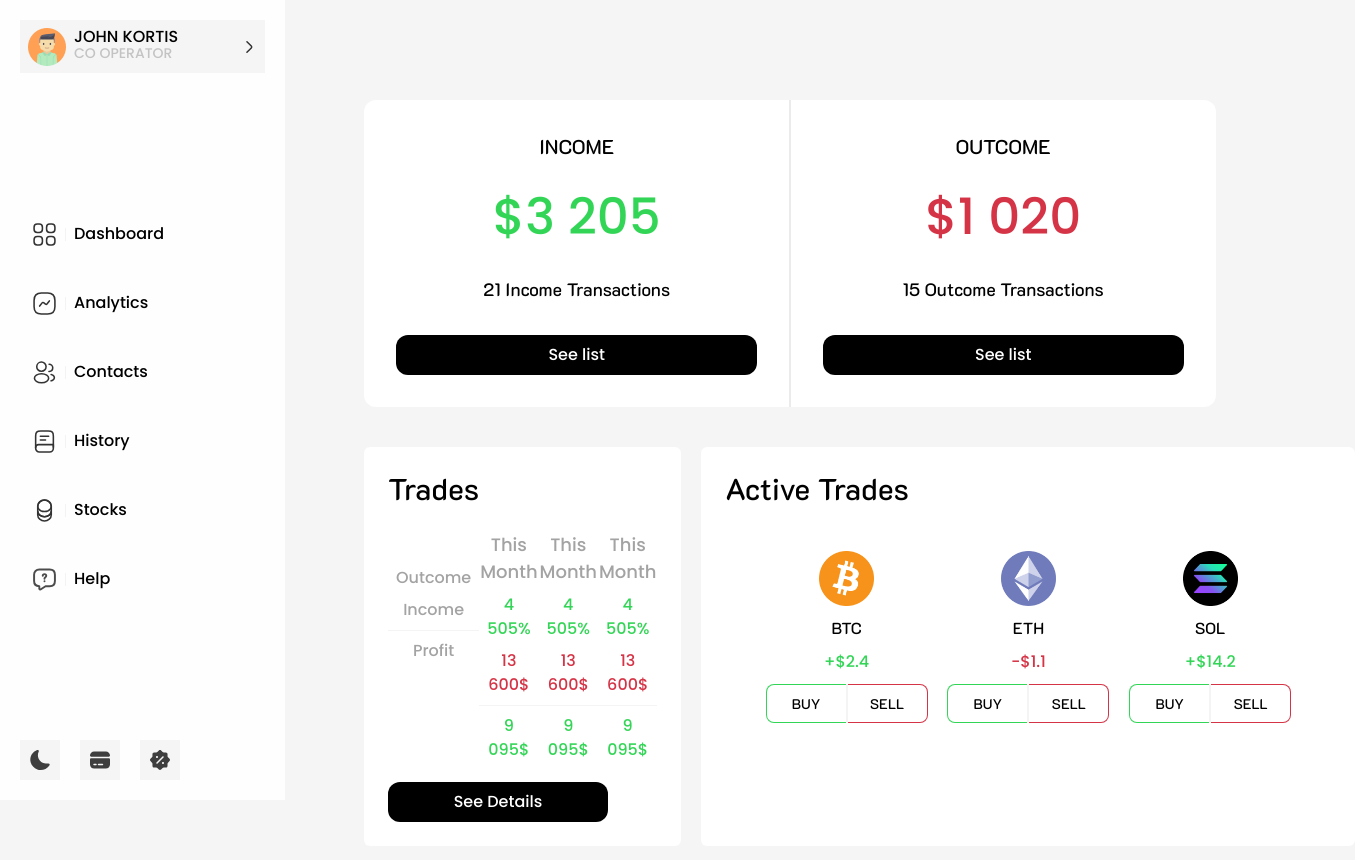
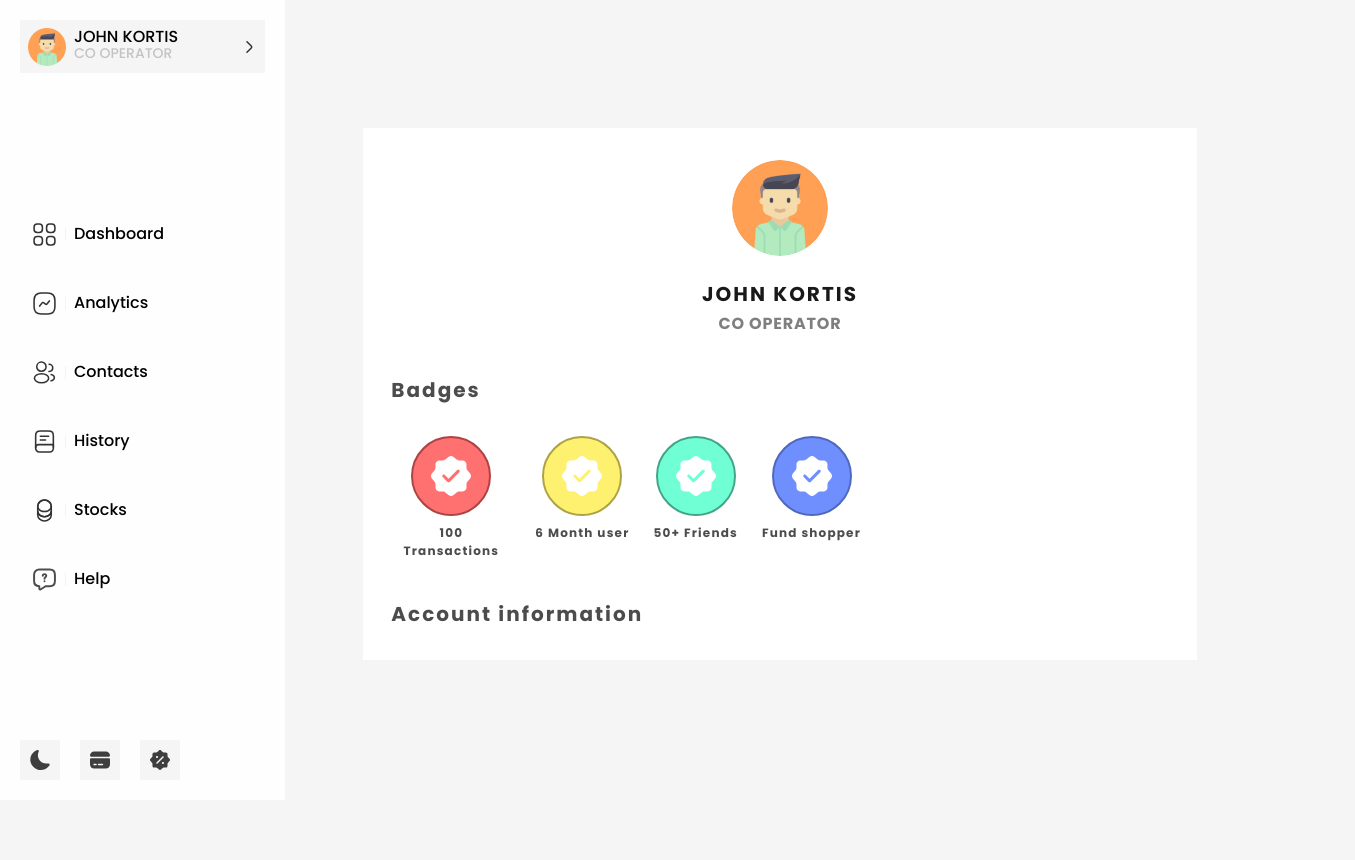
Before and after one commit to ModernDesigners/ModernBank, a React (Vite) app: page / in a window 1280 px wide. Shown: the top 860 px of the page, 1355 px wide, since content can reach past the window. After the commit the page ends 800 px from the top, so only its background shows below. Built offline with nearby package versions, Linux system fonts and the light colour scheme.

Commit message:
Started Profile Page

```diff
--- /dev/null
+++ b/src/API/Badges.ts
@@ -0,0 +1,8 @@
+const Badges = [
+  { id: 1, name: "100 Transactions", color: "#FF7070", bColor: "#AD4343" },
+  { id: 2, name: "6 Month user", color: "#FFF170", bColor: "#ADA345" },
+  { id: 3, name: "50+ Friends", color: "#70FFD4", bColor: "#43A587" },
+  { id: 4, name: "Fund shopper", color: "#708FFF", bColor: "#5068BD" },
+];
+
+export default Badges;
--- a/src/App.tsx
+++ b/src/App.tsx
@@ -1,13 +1,13 @@
 import Navbar from "./components/Navbar/Navbar";
-import Analytics from "./pages/Analytics/Analytics";
-import Authentication from "./pages/Authentication/Authentication";
-import Dashboard from "./pages/Dashboard/Dashboard";
+import Profile from "./pages/Profile/Profile";
 
 function App() {
   return (
     <>
       <Navbar />
-      <Analytics />
+      <div className="flex flex-col pt-32 w-[calc(100%-280px)] ml-auto items-center">
+        <Profile />
+      </div>
     </>
   );
 }
--- /dev/null
+++ b/src/components/Badge.tsx
@@ -0,0 +1,22 @@
+import Badges from "../API/Badges";
+import verifyIcon from "../assets/images/icons/verify.svg";
+
+export default function Badge(props: { badgeId: number }) {
+  let getBadge = Badges.find((item) => item.id == props.badgeId);
+  return (
+    <div className="flex flex-col items-center justify-center text-center">
+      <div
+        className={`flex justify-center items-center h-20 aspect-square rounded-full border-2`}
+        style={{
+          backgroundColor: getBadge?.color,
+          borderColor: getBadge?.bColor,
+        }}
+      >
+        <img className="h-10" src={verifyIcon} alt="verifyIcon" />
+      </div>
+      <p className="mt-2 text-subBlack2 font-pbold text-sm2 tracking-widest max-w-[120px]">
+        {getBadge?.name}
+      </p>
+    </div>
+  );
+}
--- a/src/pages/Analytics/components/Trades.tsx
+++ b/src/pages/Analytics/components/Trades.tsx
@@ -13,24 +13,24 @@
         </div>
         <div className="text-center">
           <h2 className="text-gray text-[18px] font-pmedium">This Month</h2>
-          <p className="font-pmedium text-success text-[16px] m-2">4 505%</p>
-          <p className="font-pmedium text-warning text-[16px] m-2">13 600$</p>
+          <p className="font-pmedium text-success text-[16px] m-2">$4 505</p>
+          <p className="font-pmedium text-warning text-[16px] m-2">$13 600</p>
           <div className="w-30px bg-line h-[1px]"></div>
-          <p className="font-pmedium text-success text-[16px] m-2">9 095$</p>
+          <p className="font-pmedium text-success text-[16px] m-2">$9 095</p>
         </div>
         <div className="text-center">
           <h2 className="text-gray text-[18px] font-pmedium">This Month</h2>
-          <p className="font-pmedium text-success text-[16px] m-2">4 505%</p>
-          <p className="font-pmedium text-warning text-[16px] m-2">13 600$</p>
+          <p className="font-pmedium text-success text-[16px] m-2">$4 505</p>
+          <p className="font-pmedium text-warning text-[16px] m-2">$13 600</p>
           <div className="w-30px bg-line h-[1px]"></div>
-          <p className="font-pmedium text-success text-[16px] m-2">9 095$</p>
+          <p className="font-pmedium text-success text-[16px] m-2">$9 095</p>
         </div>
         <div className="text-center">
           <h2 className="text-gray text-[18px] font-pmedium">This Month</h2>
-          <p className="font-pmedium text-success text-[16px] m-2">4 505%</p>
-          <p className="font-pmedium text-warning text-[16px] m-2">13 600$</p>
+          <p className="font-pmedium text-success text-[16px] m-2">$4 505</p>
+          <p className="font-pmedium text-warning text-[16px] m-2">$13 600</p>
           <div className="w-30px bg-line h-[1px]"></div>
-          <p className="font-pmedium text-success text-[16px] m-2">9 095$</p>
+          <p className="font-pmedium text-success text-[16px] m-2">$9 095</p>
         </div>
       </div>
       <button className="font-pmedium bg-black p-2 rounded-xl mt-3 text-white w-[220px]">
--- /dev/null
+++ b/src/pages/Profile/Profile.tsx
@@ -0,0 +1,42 @@
+import profileImage from "../../assets/images/users/userb.png";
+import Badge from "../../components/Badge";
+
+export default function Profile() {
+  const badgeIds = [1, 2, 3, 4];
+  return (
+    <div className=" py-8 px-7 w-10/12 flex flex-col bg-white">
+      <div className="flex justify-center">
+        <img
+          className=" h-24 aspect-square rounded-full"
+          src={profileImage}
+          alt="profileImage"
+        />
+      </div>
+      <div className="flex flex-col gap-1 justify-center text-center mt-6">
+        <h3 className=" text-mainBlack font-pbold text-xl tracking-widest">
+          JOHN KORTIS
+        </h3>
+        <p className=" text-paragraph font-pbold text-md tracking-wider">
+          CO OPERATOR
+        </p>
+      </div>
+
+      <div className="mt-10">
+        <p className="text-subBlack2 font-pbold text-xl tracking-widest">
+          Badges
+        </p>
+        <div className="flex gap-6 items-start mt-8">
+          {badgeIds.map((item, i) => (
+            <Badge key={i} badgeId={item} />
+          ))}
+        </div>
+      </div>
+
+      <div className="mt-10">
+        <p className="text-subBlack2 font-pbold text-xl tracking-widest">
+          Account information
+        </p>
+      </div>
+    </div>
+  );
+}
--- a/tailwind.config.js
+++ b/tailwind.config.js
@@ -12,10 +12,12 @@
       black: "#000000",
       mainText: "rgba(0, 0, 0, 0.80)",
       mainWhite: "rgba(255, 255, 255, 0.90)",
+      mainBlack: "rgba(0, 0, 0, 0.90)",
       subText: "rgba(0, 0, 0, 0.50)",
       subWhite: "rgba(255, 255, 255, 0.80)",
       subBlack: "rgba(0, 0, 0, 0.60)",
       subBlack2: "rgba(0, 0, 0, 0.70)",
+      paragraph: "rgba(0, 0, 0, 0.50)",
       iconBg: "rgba(217, 217, 217, 0.25)",
       iconBgHover: "rgba(217, 217, 217, 0.50)",
       iconBgHover2: "rgb(240, 240, 240)",
@@ -65,6 +67,9 @@
       borderRadius: {
         "5xl": "50px",
       },
+      fontSize: {
+        sm2: "12px",
+      },
       animation: {
         fly: "fly 6s ease-in-out infinite",
       },
```
Also changed, not shown: src/assets/images/icons/verify.svg (added), src/assets/images/users/userb.png (added).
